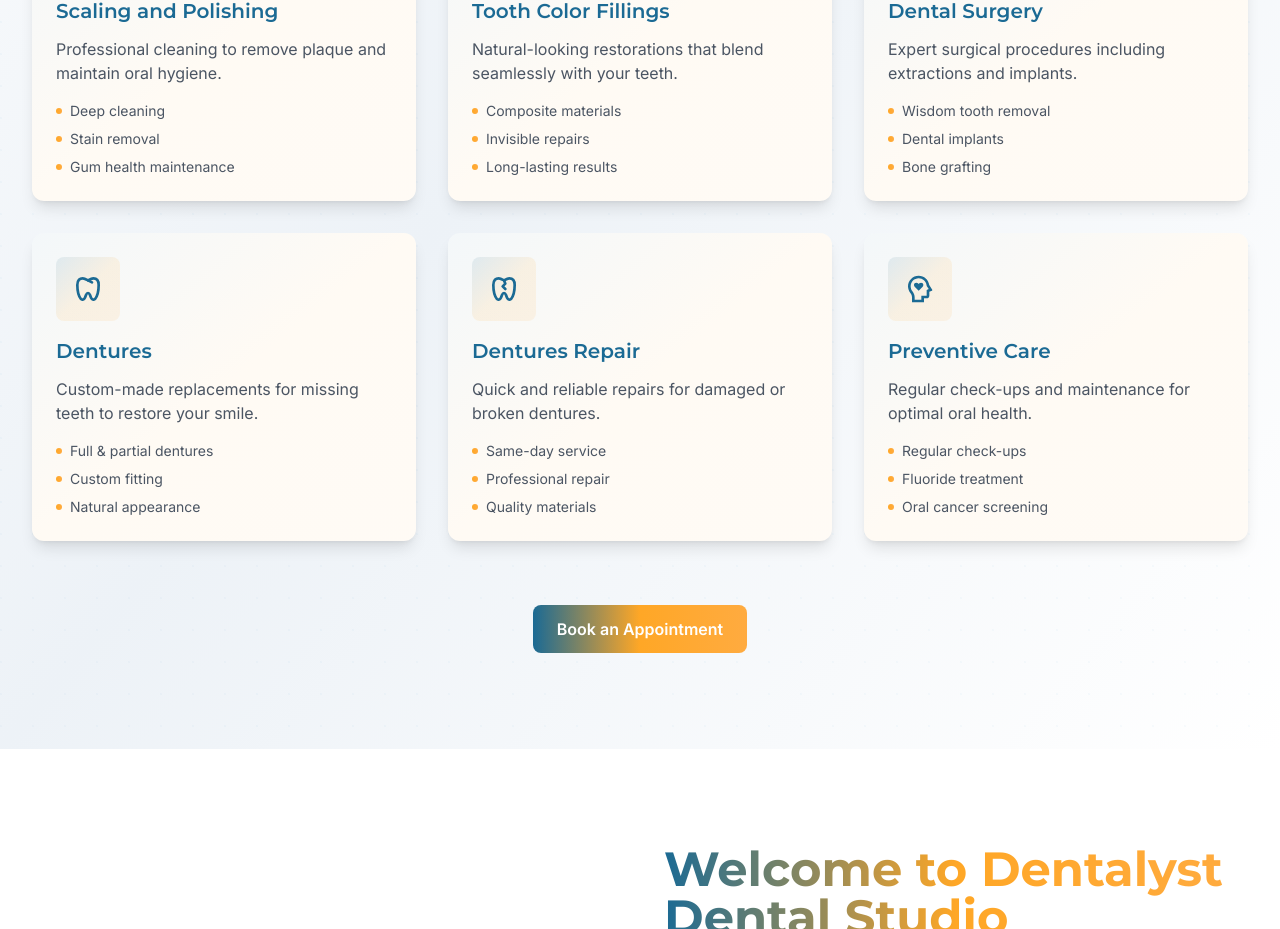
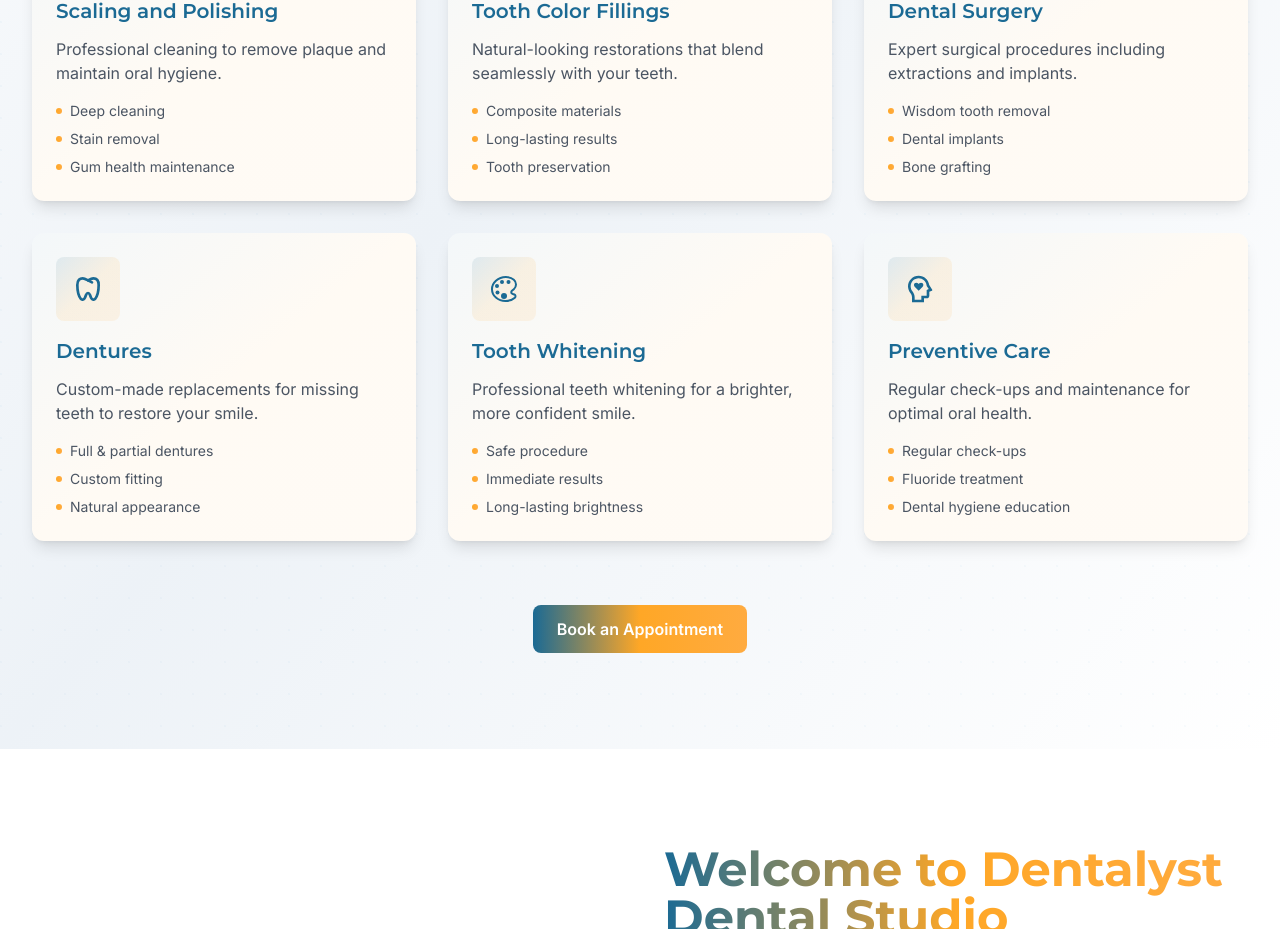
Before and after one commit to jaydeepc/dentalyst-website, a React (Vite) app: page / in a window 1280 px wide. Shown: the part 1579-2508 px from the top of the page. Built offline with nearby package versions, Linux system fonts and the light colour scheme.

Commit message:
Update services section
- Add Tooth Whitening service with features
- Remove Dentures Repair service
- Update Preventive Care features
- Maintain consistent styling and animations

```diff
--- a/src/components/sections/Services.jsx
+++ b/src/components/sections/Services.jsx
@@ -4,7 +4,8 @@ import { FaTooth, FaTeeth } from 'react-icons/fa';
 import { GiTooth } from 'react-icons/gi';
 import { MdCleaningServices, MdMedicalServices } from 'react-icons/md';
 import { RiSurgicalMaskFill, RiMentalHealthLine } from 'react-icons/ri';
-import { TbDental, TbDentalBroken } from 'react-icons/tb';
+import { TbDental } from 'react-icons/tb';
+import { IoColorPaletteOutline } from 'react-icons/io5';
 import Section from '../common/Section';
 
 const services = [
@@ -36,7 +37,7 @@ const services = [
     icon: <FaTooth className="w-8 h-8" />,
     title: 'Tooth Color Fillings',
     description: 'Natural-looking restorations that blend seamlessly with your teeth.',
-    features: ['Composite materials', 'Invisible repairs', 'Long-lasting results']
+    features: ['Composite materials', 'Long-lasting results', 'Tooth preservation']
   },
   {
     icon: <RiSurgicalMaskFill className="w-8 h-8" />,
@@ -51,16 +52,16 @@ const services = [
     features: ['Full & partial dentures', 'Custom fitting', 'Natural appearance']
   },
   {
-    icon: <TbDentalBroken className="w-8 h-8" />,
-    title: 'Dentures Repair',
-    description: 'Quick and reliable repairs for damaged or broken dentures.',
-    features: ['Same-day service', 'Professional repair', 'Quality materials']
+    icon: <IoColorPaletteOutline className="w-8 h-8" />,
+    title: 'Tooth Whitening',
+    description: 'Professional teeth whitening for a brighter, more confident smile.',
+    features: ['Safe procedure', 'Immediate results', 'Long-lasting brightness']
   },
   {
     icon: <RiMentalHealthLine className="w-8 h-8" />,
     title: 'Preventive Care',
     description: 'Regular check-ups and maintenance for optimal oral health.',
-    features: ['Regular check-ups', 'Fluoride treatment', 'Oral cancer screening']
+    features: ['Regular check-ups', 'Fluoride treatment', 'Dental hygiene education']
   }
 ];
 
```
